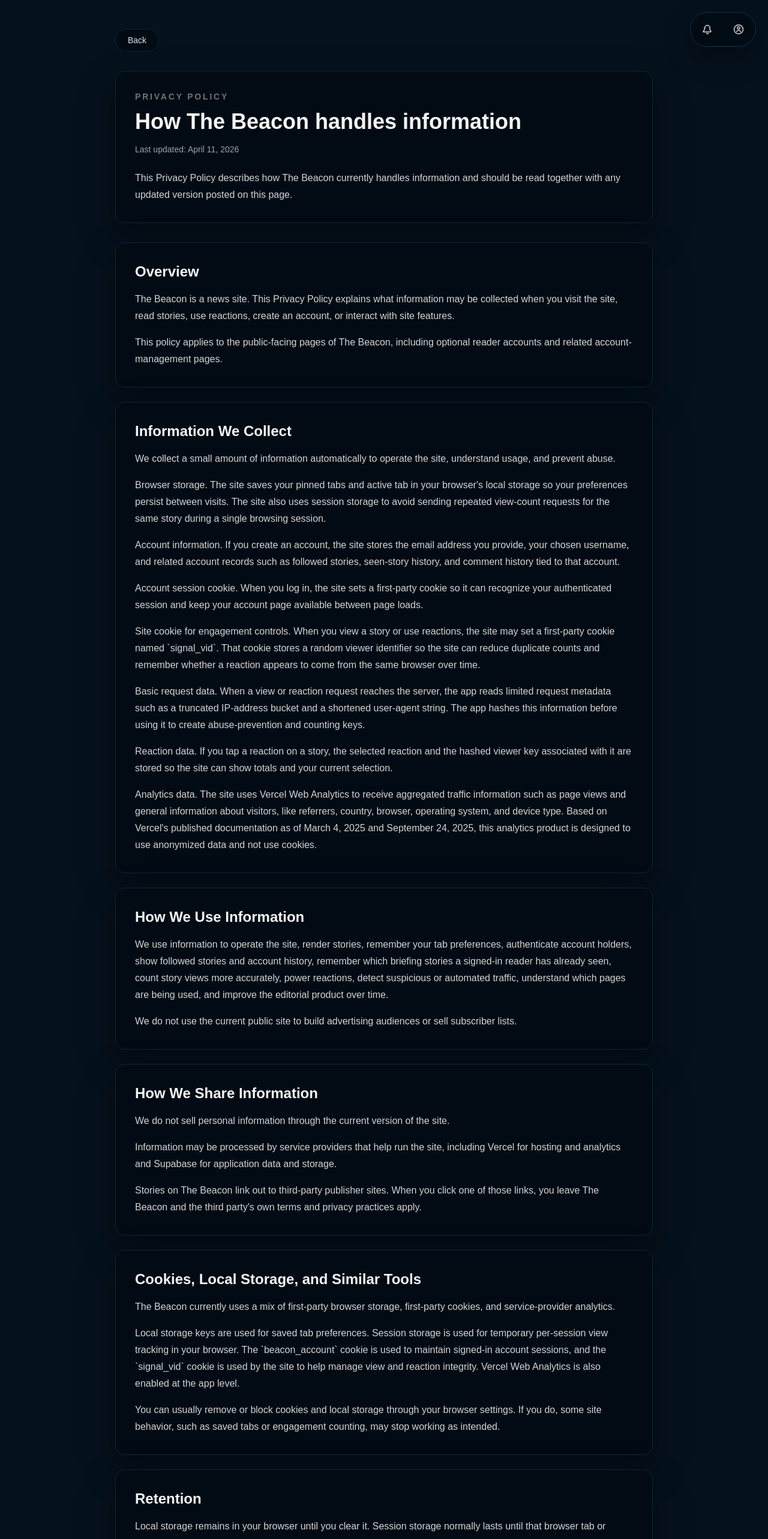
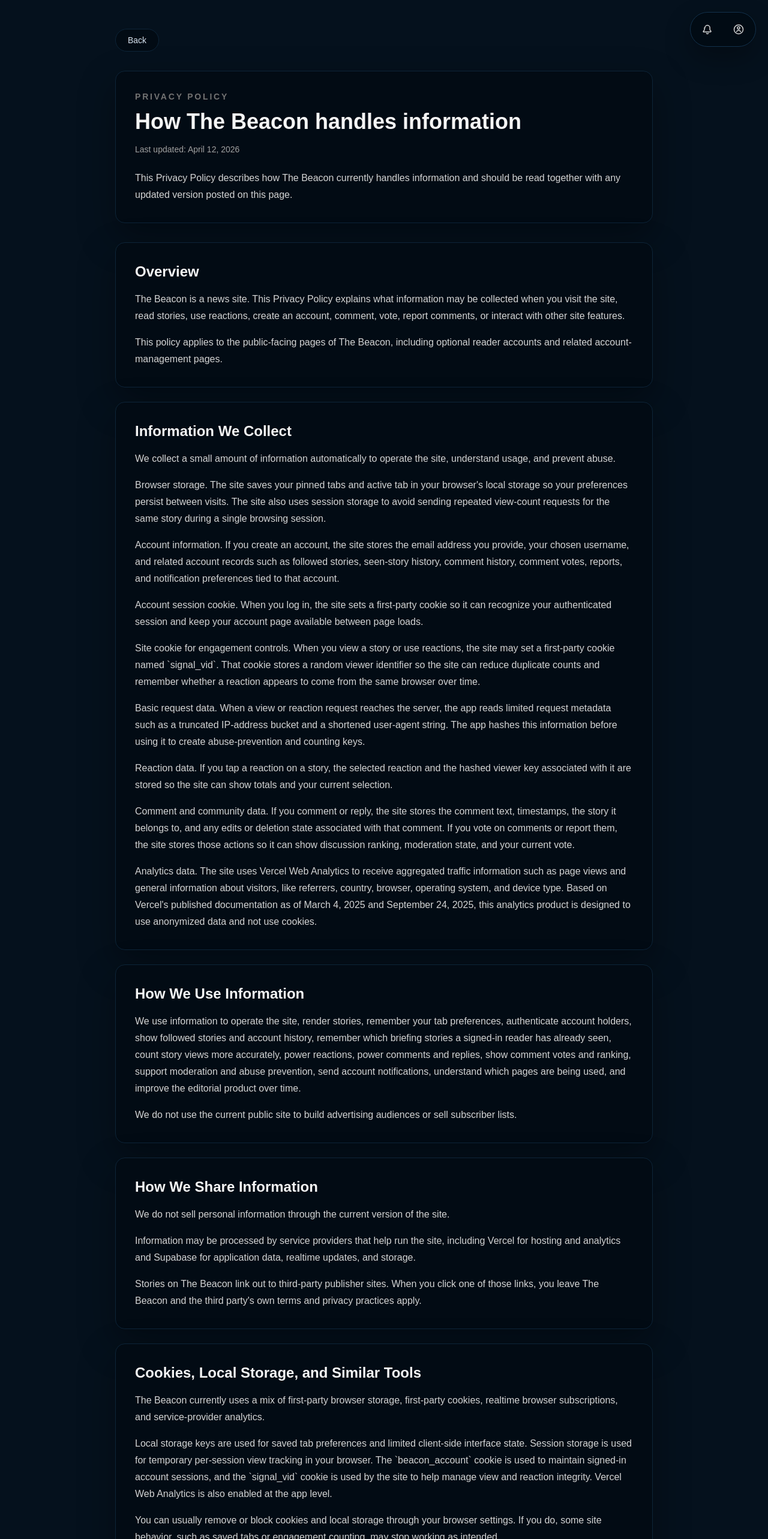
Before and after one commit to BushRaptor12/signal-site, a Next.js app: page /privacy in a window 1280 px wide. Shown: the top 2566 px of the page at 60% size. Built offline with nearby package versions, Linux system fonts and the light colour scheme; no server answers.

Commit message:
about and privacy updates

```diff
--- a/app/about/page.tsx
+++ b/app/about/page.tsx
@@ -3,7 +3,7 @@ import BackLink from "@/app/back-link";
 import { DEFAULT_OG_IMAGE, SITE_NAME, trimDescription } from "@/app/lib/seo";
 
 const aboutDescription = trimDescription(
-  "Learn how The Beacon uses ranked briefings, social reading features, and personalized tabs to make staying informed easier."
+  "Learn how The Beacon uses ranked briefings, live discussion, and personalized tabs to make staying informed easier."
 );
 
 const pillars = [
@@ -20,7 +20,7 @@ const pillars = [
   {
     title: "A more social reading experience",
     body:
-      "The Beacon is meant to feel more participatory than a one-way headline feed. Readers can follow stories, react to coverage, and build a personal reading history, all of which help turn news consumption into an experience that feels more connected and ongoing.",
+      "The Beacon is meant to feel more participatory than a one-way headline feed. Readers can follow stories, react to coverage, comment, reply, vote on discussion, and build a personal reading history, all of which help turn news consumption into an experience that feels more connected and ongoing.",
   },
   {
     title: "Personalized without being complicated",
@@ -31,7 +31,7 @@ const pillars = [
 
 const goals = [
   "Make it easy to understand the news quickly, even when the story is still developing.",
-  "Help readers keep track of the stories they care about through follows, reactions, and personalized organization.",
+  "Help readers keep track of the stories they care about through follows, comments, reactions, and personalized organization.",
   "Offer customization that feels simple and useful instead of buried behind settings.",
   "Keep the product approachable, fast, and easy to use on a daily basis.",
 ] as const;
@@ -78,7 +78,7 @@ export default function AboutPage() {
             care about, and shape the experience around their interests without extra friction.
           </p>
           <p className="mt-4 text-base leading-7 text-neutral-400">
-            That is why the product combines concise story presentation, social features, lightweight customization,
+            That is why the product combines concise story presentation, live discussion, lightweight customization,
             and a ranked daily briefing. The result is meant to feel less like an endless feed and more like a reading
             tool that helps you keep your bearings.
           </p>
--- a/app/account/login/auth-page-client.tsx
+++ b/app/account/login/auth-page-client.tsx
@@ -20,7 +20,7 @@ const MODE_COPY: Record<Mode, { blurb: string; cta: string; eyebrow: string; hel
     helper: "Use the email and password you signed up with.",
   },
   signup: {
-    blurb: "Create a Beacon account to save your reader identity for follows, comments, and future account tools.",
+    blurb: "Create a Beacon account to save your reader identity for follows, comments, votes, and account history.",
     cta: "Create account",
     eyebrow: "Join The Beacon",
     helper: "Usernames can use letters, numbers, and underscores.",
--- a/app/privacy/page.tsx
+++ b/app/privacy/page.tsx
@@ -29,13 +29,13 @@ export const metadata: Metadata = {
   },
 };
 
-const LAST_UPDATED = "April 11, 2026";
+const LAST_UPDATED = "April 12, 2026";
 
 const sections = [
   {
     title: "Overview",
     paragraphs: [
-      "The Beacon is a news site. This Privacy Policy explains what information may be collected when you visit the site, read stories, use reactions, create an account, or interact with site features.",
+      "The Beacon is a news site. This Privacy Policy explains what information may be collected when you visit the site, read stories, use reactions, create an account, comment, vote, report comments, or interact with other site features.",
       "This policy applies to the public-facing pages of The Beacon, including optional reader accounts and related account-management pages.",
     ],
   },
@@ -44,18 +44,19 @@ const sections = [
     paragraphs: [
       "We collect a small amount of information automatically to operate the site, understand usage, and prevent abuse.",
       "Browser storage. The site saves your pinned tabs and active tab in your browser's local storage so your preferences persist between visits. The site also uses session storage to avoid sending repeated view-count requests for the same story during a single browsing session.",
-      "Account information. If you create an account, the site stores the email address you provide, your chosen username, and related account records such as followed stories, seen-story history, and comment history tied to that account.",
+      "Account information. If you create an account, the site stores the email address you provide, your chosen username, and related account records such as followed stories, seen-story history, comment history, comment votes, reports, and notification preferences tied to that account.",
       "Account session cookie. When you log in, the site sets a first-party cookie so it can recognize your authenticated session and keep your account page available between page loads.",
       "Site cookie for engagement controls. When you view a story or use reactions, the site may set a first-party cookie named `signal_vid`. That cookie stores a random viewer identifier so the site can reduce duplicate counts and remember whether a reaction appears to come from the same browser over time.",
       "Basic request data. When a view or reaction request reaches the server, the app reads limited request metadata such as a truncated IP-address bucket and a shortened user-agent string. The app hashes this information before using it to create abuse-prevention and counting keys.",
       "Reaction data. If you tap a reaction on a story, the selected reaction and the hashed viewer key associated with it are stored so the site can show totals and your current selection.",
+      "Comment and community data. If you comment or reply, the site stores the comment text, timestamps, the story it belongs to, and any edits or deletion state associated with that comment. If you vote on comments or report them, the site stores those actions so it can show discussion ranking, moderation state, and your current vote.",
       "Analytics data. The site uses Vercel Web Analytics to receive aggregated traffic information such as page views and general information about visitors, like referrers, country, browser, operating system, and device type. Based on Vercel's published documentation as of March 4, 2025 and September 24, 2025, this analytics product is designed to use anonymized data and not use cookies.",
     ],
   },
   {
     title: "How We Use Information",
     paragraphs: [
-      "We use information to operate the site, render stories, remember your tab preferences, authenticate account holders, show followed stories and account history, remember which briefing stories a signed-in reader has already seen, count story views more accurately, power reactions, detect suspicious or automated traffic, understand which pages are being used, and improve the editorial product over time.",
+      "We use information to operate the site, render stories, remember your tab preferences, authenticate account holders, show followed stories and account history, remember which briefing stories a signed-in reader has already seen, count story views more accurately, power reactions, power comments and replies, show comment votes and ranking, support moderation and abuse prevention, send account notifications, understand which pages are being used, and improve the editorial product over time.",
       "We do not use the current public site to build advertising audiences or sell subscriber lists.",
     ],
   },
@@ -63,15 +64,15 @@ const sections = [
     title: "How We Share Information",
     paragraphs: [
       "We do not sell personal information through the current version of the site.",
-      "Information may be processed by service providers that help run the site, including Vercel for hosting and analytics and Supabase for application data and storage.",
+      "Information may be processed by service providers that help run the site, including Vercel for hosting and analytics and Supabase for application data, realtime updates, and storage.",
       "Stories on The Beacon link out to third-party publisher sites. When you click one of those links, you leave The Beacon and the third party's own terms and privacy practices apply.",
     ],
   },
   {
     title: "Cookies, Local Storage, and Similar Tools",
     paragraphs: [
-      "The Beacon currently uses a mix of first-party browser storage, first-party cookies, and service-provider analytics.",
-      "Local storage keys are used for saved tab preferences. Session storage is used for temporary per-session view tracking in your browser. The `beacon_account` cookie is used to maintain signed-in account sessions, and the `signal_vid` cookie is used by the site to help manage view and reaction integrity. Vercel Web Analytics is also enabled at the app level.",
+      "The Beacon currently uses a mix of first-party browser storage, first-party cookies, realtime browser subscriptions, and service-provider analytics.",
+      "Local storage keys are used for saved tab preferences and limited client-side interface state. Session storage is used for temporary per-session view tracking in your browser. The `beacon_account` cookie is used to maintain signed-in account sessions, and the `signal_vid` cookie is used by the site to help manage view and reaction integrity. Vercel Web Analytics is also enabled at the app level.",
       "You can usually remove or block cookies and local storage through your browser settings. If you do, some site behavior, such as saved tabs or engagement counting, may stop working as intended.",
     ],
   },
@@ -114,7 +115,7 @@ const sections = [
   {
     title: "Changes to This Policy",
     paragraphs: [
-      "We may update this Privacy Policy from time to time as the site changes, including as we expand accounts, comments, newsletters, advertising, or other analytics or community features.",
+      "We may update this Privacy Policy from time to time as the site changes, including if account, community, newsletter, advertising, or analytics features change in a material way.",
       "When we make material changes, we will update the \"Last updated\" date on this page and post the revised version here.",
     ],
   },
```
